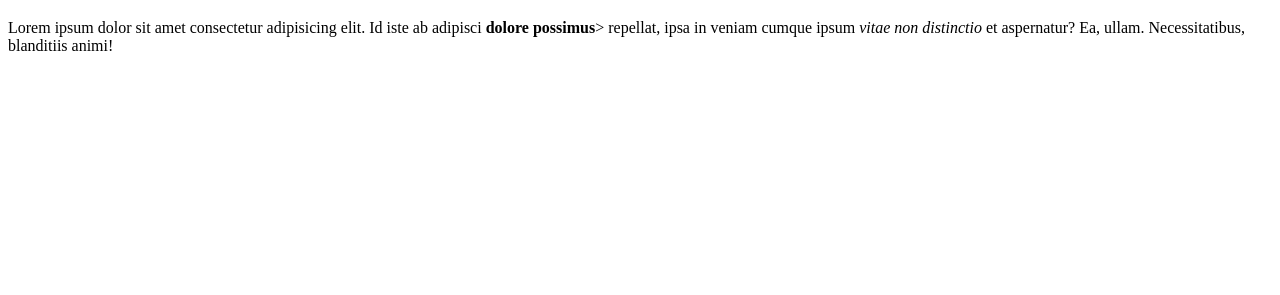
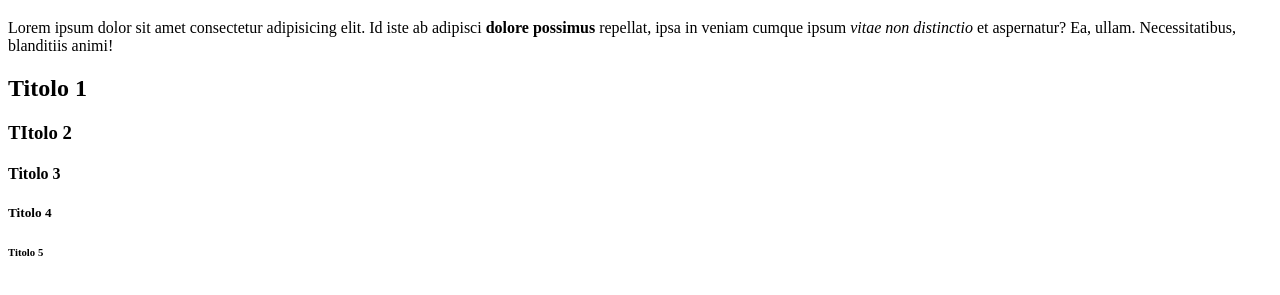
Before and after one commit to Nicola-Perera/primo_es_tags, a plain HTML site: page index.html in a window 1280 px wide. Shown: the part 61-356 px from the top of the page. Drawn offline with Linux system fonts and the light colour scheme.

Commit message:
Inserimento primi tags

```diff
--- a/index.html
+++ b/index.html
@@ -7,8 +7,19 @@
     <title>Document</title>
 </head>
 <body>
-    <!-- Prima Sezione -->
+    <!-- inizio Prima Sezione -->
+
     <h1>Hello classe 42</h1>
-    <p>Lorem ipsum dolor sit amet consectetur adipisicing elit. Id iste ab adipisci <strong>dolore possimus</strong>> repellat, ipsa in veniam cumque ipsum <em>vitae non distinctio</em> et aspernatur? Ea, ullam. Necessitatibus, blanditiis animi!</p>
+    <p>Lorem ipsum dolor sit amet consectetur adipisicing elit. Id iste ab adipisci <strong>dolore possimus</strong> repellat, ipsa in veniam cumque ipsum <em>vitae non distinctio</em> et aspernatur? Ea, ullam. Necessitatibus, blanditiis animi!</p>
+
+    <!-- fine Prima Sezione -->
+
+    <!-- Titoli -->
+
+    <h2>Titolo 1</h2>
+    <h3>TItolo 2</h3>
+    <h4>Titolo 3</h4>
+    <h5>Titolo 4</h5>
+    <h6>Titolo 5</h6>
 </body>
 </html>
```
